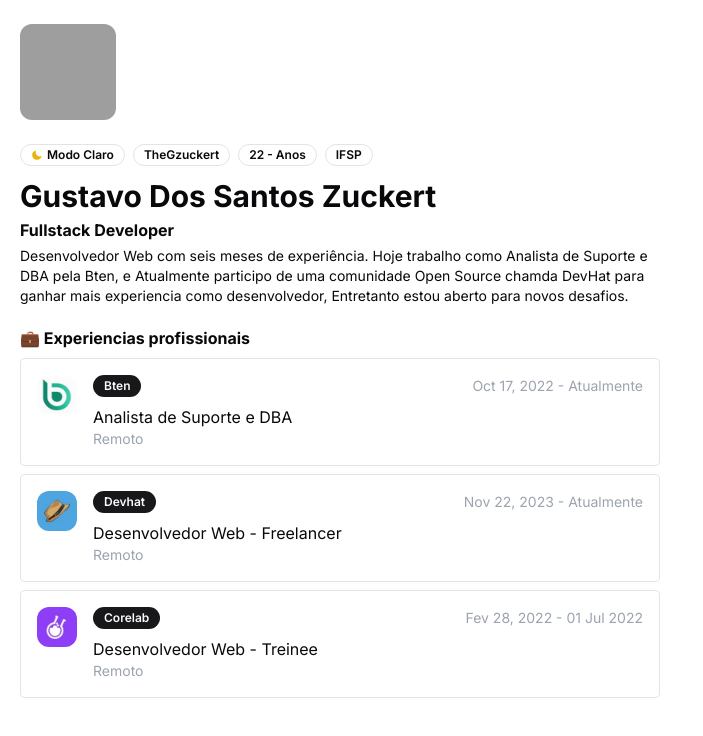
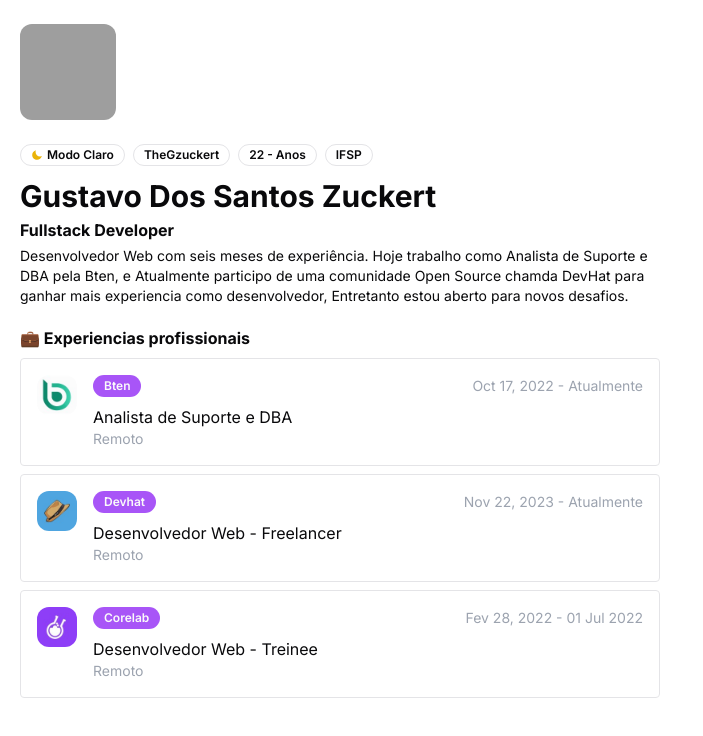
Before and after one commit to TheGzuckert/thegzuckert-dev, a Next.js app: page / in a window 1280 px wide. Shown: the top 736 px of the page, without its empty margins (0-703 px from the left). Built offline with nearby package versions, Linux system fonts and the light colour scheme; grey boxes are pictures that could not be loaded.

Commit message:
Fix: Margin text description and change colors badges

```diff
--- a/package.json
+++ b/package.json
@@ -15,6 +15,7 @@
     "@radix-ui/react-slot": "^1.0.2",
     "class-variance-authority": "^0.7.0",
     "clsx": "^2.1.1",
+    "leaflet": "^1.9.4",
     "lucide-react": "^0.373.0",
     "nanoid": "^5.0.7",
     "next": "14.2.3",
@@ -26,6 +27,7 @@
   },
   "devDependencies": {
     "@rocketseat/eslint-config": "^2.2.2",
+    "@types/leaflet": "^1.9.12",
     "@types/node": "^20",
     "@types/react": "^18",
     "@types/react-dom": "^18",
--- a/src/app/page.tsx
+++ b/src/app/page.tsx
@@ -31,7 +31,7 @@ export default function Home() {
             <AvatarFallback>Gustavo Zuckert</AvatarFallback>
           </Avatar>
         </div>
-        <div className="flex gap-2">
+        <div className="flex gap-2 cursor-pointer">
           <Badge
             variant={'outline'}
             onClick={toggleDarkMode}
@@ -44,7 +44,7 @@ export default function Home() {
               </>
             ) : (
               <>
-                <IoMdMoon className="text-yellow-500 mr-1" />
+                <IoMdMoon className="text-yellow-500 mr-1 bg" />
                 Modo Claro
               </>
             )}
@@ -58,7 +58,7 @@ export default function Home() {
 
           <p className="mt-1 font-bold">Fullstack Developer</p>
 
-          <p className="mt-1 mb-1 text-sm">
+          <p className="mt-1 mb-1 text-sm mr-2">
             Desenvolvedor Web com seis meses de experiência. Hoje trabalho como
             Analista de Suporte e DBA pela Bten, e Atualmente participo de uma
             comunidade Open Source chamda DevHat para ganhar mais experiencia
--- a/src/components/card-job/card.tsx
+++ b/src/components/card-job/card.tsx
@@ -30,7 +30,7 @@ export const Card = ({
       </span>
       <div className="flex flex-col justify-between flex-grow">
         <div className="flex justify-between items-center mb-2">
-          <Badge>{company}</Badge>
+          <Badge className="bg-purple-500">{company}</Badge>
           <p className="text-sm text-gray-400">{date}</p>
         </div>
         <div className="flex flex-col">
```
Also changed, not shown: 1 other file (tests, documents, lock files or other folders).
